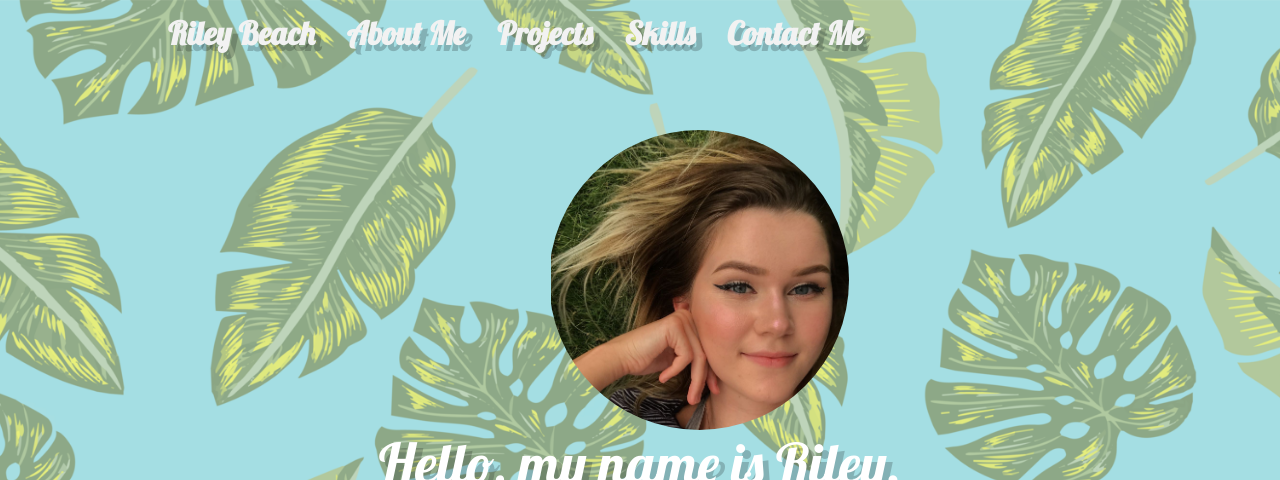
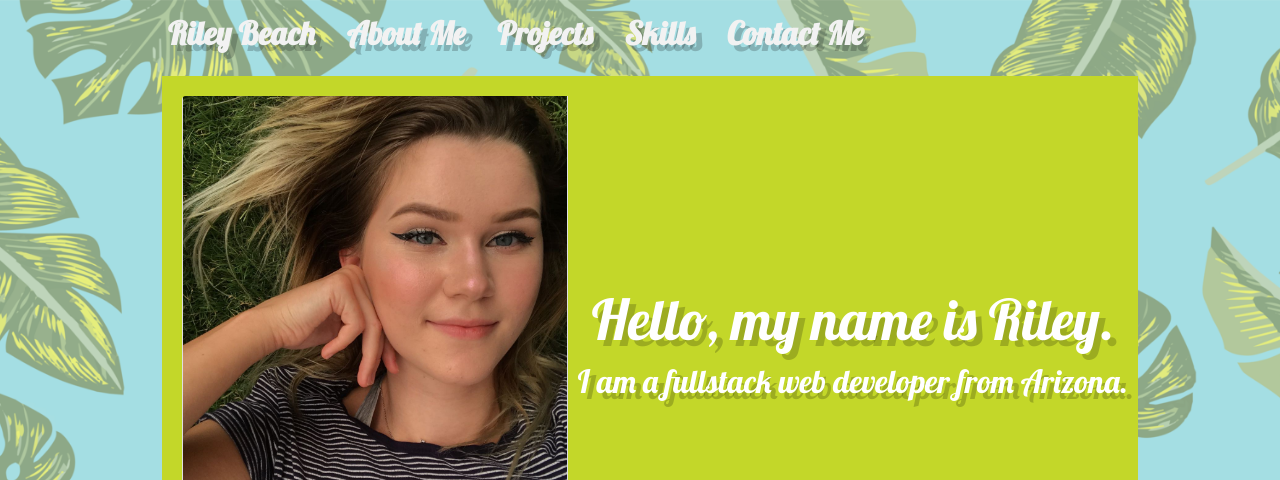
Before and after one commit to beachybeach/my-portfolio, a React (Create React App) app: page / in a window 1280 px wide. Shown: the top 480 px of the page. Built offline with nearby package versions, Linux system fonts and the light colour scheme.

Commit message:
about me portion giving me trouble

```diff
--- a/src/App.css
+++ b/src/App.css
@@ -48,24 +48,38 @@ hr.solid {
   border-top: 3px solid #c3d729;
 }
 
-div .me {
-  margin-left: 40%;
-}
-
 .me {
-  height: 300px;
-  width: 300px;
   background-image: url("./assets/images/me.JPG");
   background-size: cover;
-  border-radius: 50%;
-  background-position: 2px -30px;
+  background-position: 0px -100px;
   background-repeat: no-repeat;
 }
 
+div .card-group,
+.about {
+  height: 600px;
+  width: 100%;
+  padding: 10px;
+  margin: 10px;
+  background-color: #c3d729;
+}
+
+.card,
+.about {
+  margin: 10px;
+}
+
+div .card,
+.about {
+  text-align: center;
+  justify-content: space-evenly;
+}
+
+.card-about {
+  padding-top: 200px;
+}
+
 /*PORTFOLIO PAGE STYLING*/
-.self-portrait {
-  border-radius: 8px;
-}
 
 .portfolio {
   width: 100%;
--- a/src/components/About/index.js
+++ b/src/components/About/index.js
@@ -4,10 +4,13 @@ const About = () => {
 
   return (
     <div>
-      <div class="jumbotron bg-transparent text-center">
-        <div className="me"></div>
-        <h1 class="display-4">Hello, my name is Riley.</h1>
-        <h2>I am a fullstack web developer from Arizona.</h2>
+      <div class="card-group about">
+
+        <div className="card me"></div>
+        <div className="card-about">
+          <h1 class="display-4">Hello, my name is Riley.</h1>
+          <h2>I am a fullstack web developer from Arizona.</h2>
+        </div>
       </div>
     </div>
   )
```
